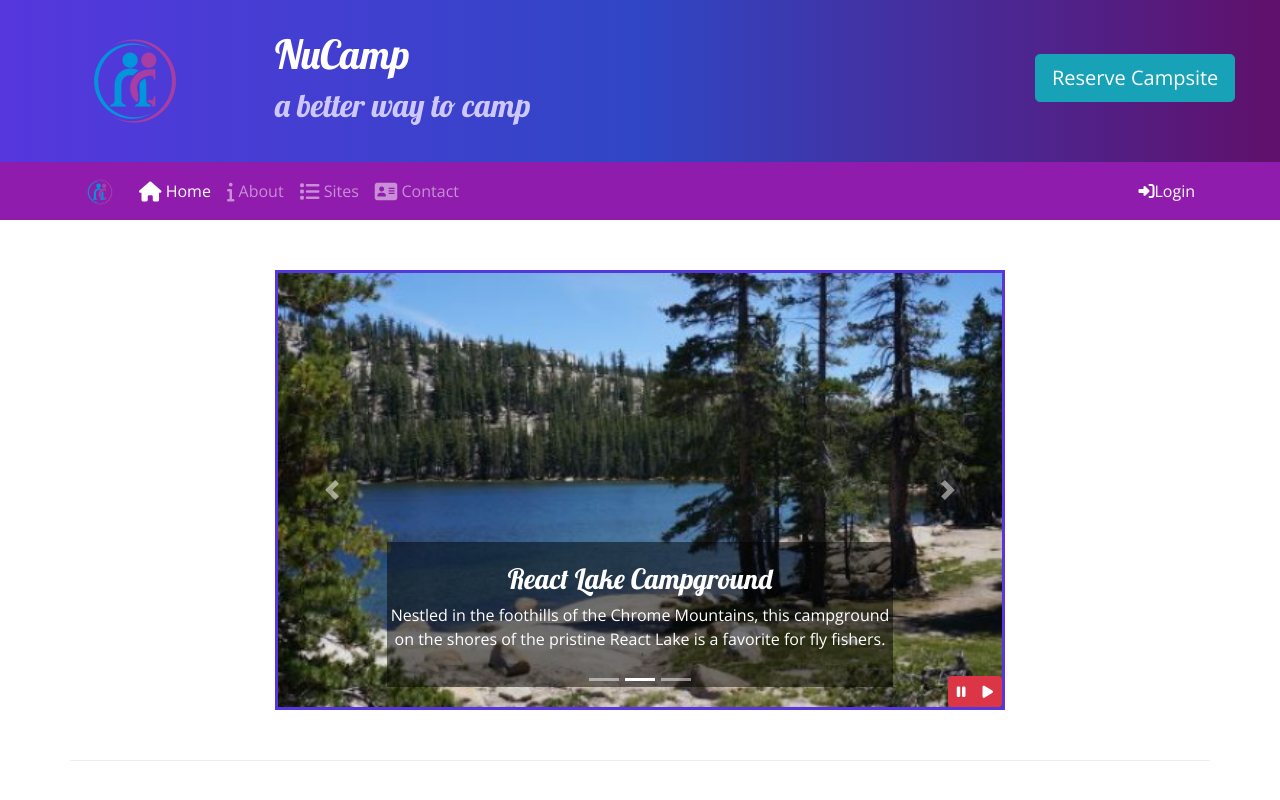
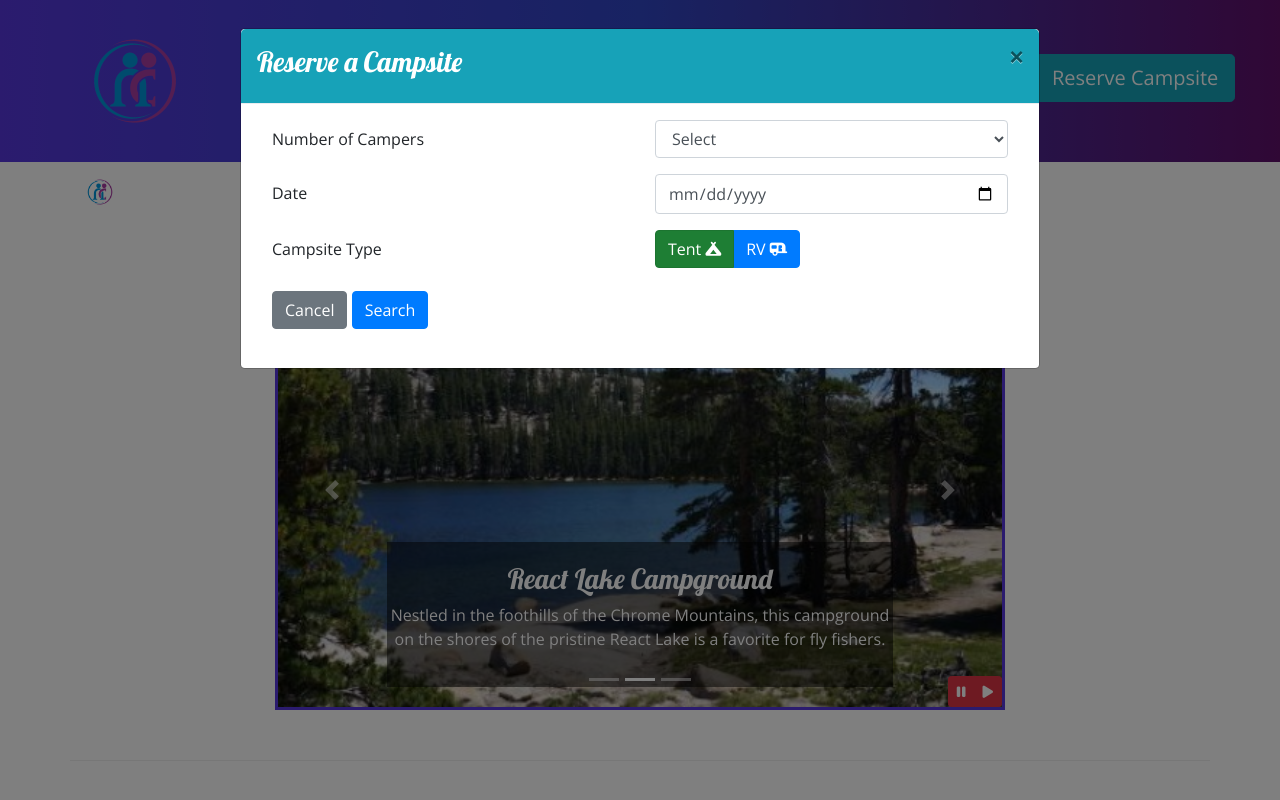
Before and after one commit to Schlags84/git-test2, a website: page index.html in a window 1280 px wide. Both pictures are taken after a click on the button "Reserve Campsite". Shown: the top 800 px of the page. Drawn offline with nearby package versions, Linux system fonts and the light colour scheme; files that its build step writes are made by us from their sources.

Commit message:
JQuery Modal Popups Updated and working

```diff
--- a/css/styles.scss
+++ b/css/styles.scss
@@ -4,6 +4,8 @@ $color-pale: #CEC8FF;
 $color-mid: #901CAD;
 $color-dark: #60106b;
 $color-black-transparent: rgba(0, 0, 0, 0.5);
+$color-teal: #17A2B8;
+$color-mid: white;
 
 $body-font: "Open Sans", sans-serif;
 $header-font: "Lobster", cursive;
--- a/index.html
+++ b/index.html
@@ -34,7 +34,7 @@
                 </div>
                 <div class="col-4 col-md-4 col-xl-2 mt-4">
                 <span>
-                   <a role="button" class="btn btn-info btn-lg text-white" id="reserveButton" >Reserve Campsite</a>
+                   <a role="button" class="btn btn-info btn-lg text-white show-modal" id="reserveButton" >Reserve Campsite</a>
                 </span>
                 </div>
             </div>
@@ -56,7 +56,7 @@
             <li class="nav-item"><a class="nav-link" href="contactus.html"><i class="fa fa-address-card fa-lg"></i> Contact</a></li>
         </ul>
         <span class="navbar-text ml-auto">
-            <a role="button" id="loginButton">
+            <a role="button" id="loginButton" class="show-modal-2">
                 <i class="fa fa-sign-in"></i>Login
             </a>
         </span>
--- a/js/scripts.js
+++ b/js/scripts.js
@@ -8,9 +8,42 @@ $( document).ready(function() {
     });
 });
 
-$(".reserveButton").on("click", function(){
-    $(".modal, .reserveModal").addClass("active");
-    });
-    $(".reserveButton").on("click", function(){
-        $(".modal, .reserveModal").removeClass("active");
-        });
+$(document).ready(function(){
+    var show_btn=$('.show-modal');
+    var show_btn=$('.show-modal');
+    //$("#testmodal").modal('show');
+
+      show_btn.click(function(){
+        $("#reserveModal").modal('show');
+    })
+  });
+
+  $(function() {
+          $('#reserveButton').on('click', function( e ) {
+              Custombox.open({
+                  target: '#reserveModal-1',
+                  effect: 'fadein'
+              });
+              e.preventDefault();
+          });
+      });
+
+      $(document).ready(function(){
+        var show_btn=$('.show-modal-2');
+        var show_btn=$('.show-modal-2');
+        //$("#testmodal").modal('show');
+
+          show_btn.click(function(){
+            $("#loginModal").modal('show');
+        })
+      });
+
+      $(function() {
+              $('#loginButton').on('click', function( e ) {
+                  Custombox.open({
+                      target: '#reserveloginModal-1',
+                      effect: 'fadein'
+                  });
+                  e.preventDefault();
+              });
+          });
```
